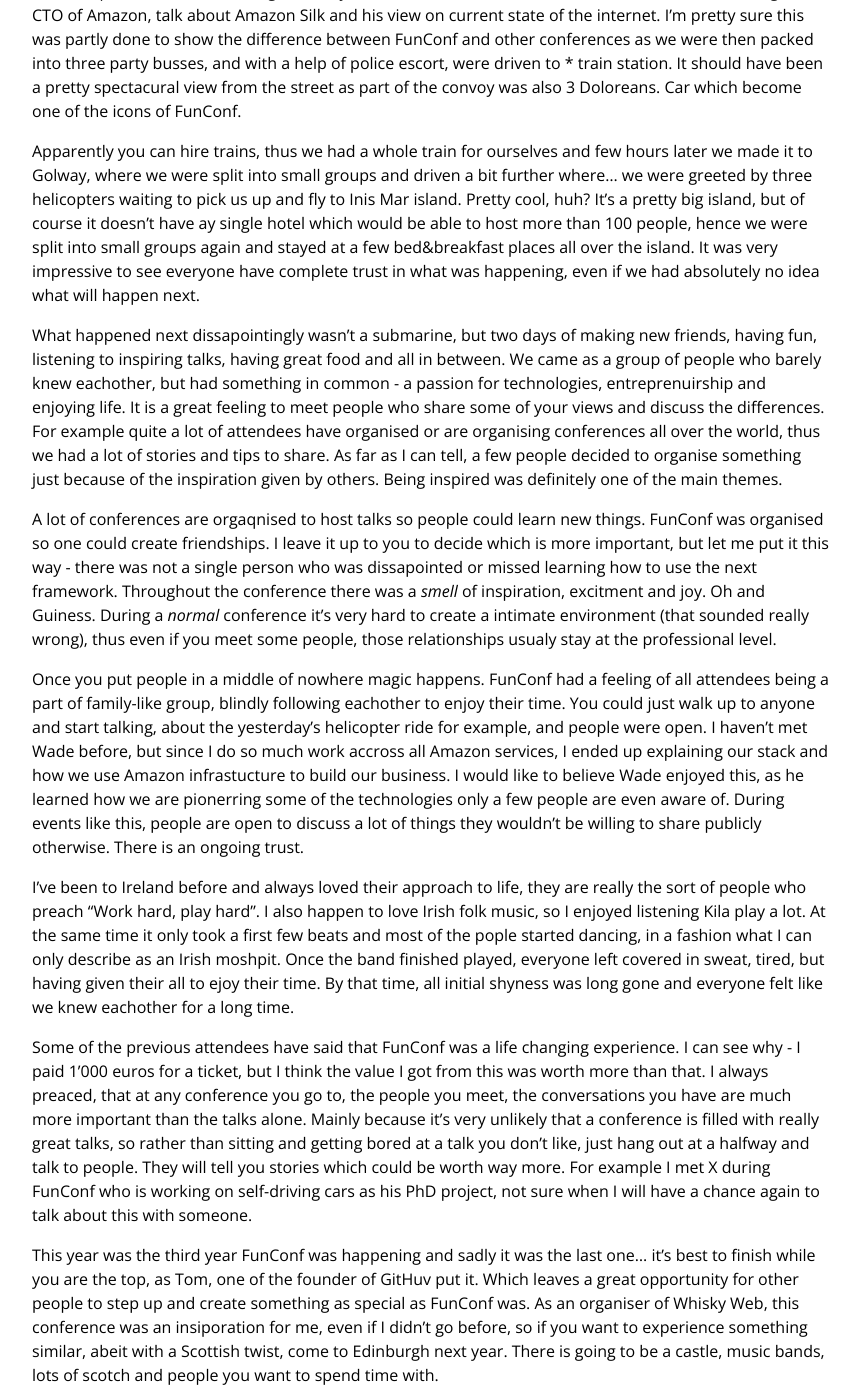
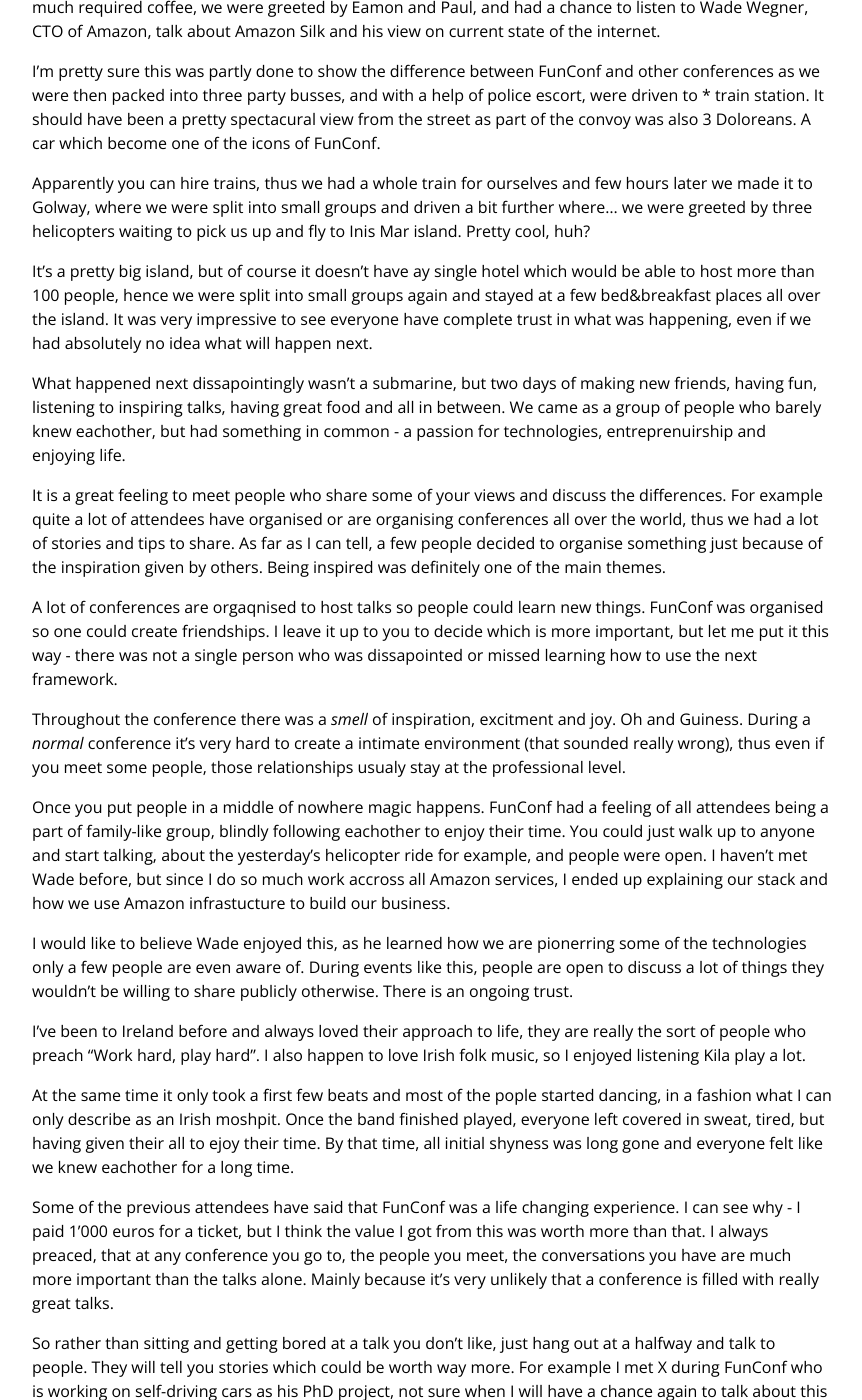
Before and after one commit to juokaz/juokaz.com, a Jekyll site: the page built from _posts/2012-09-03-funconf-fuck-yeah.markdown, in a window 1280 px wide and 1400 px high, scrolled down 397 px. Shown: the whole window, without its empty margins (208-1070 px from the left). Built offline with Jekyll 4.4.1, drawn with Linux system fonts in a browser that asks for light colours; comment, search, counter and statistics services are not loaded; some of the changed text lies outside the part shown.

Commit message:
More spacing

```diff
--- a/_posts/2012-09-03-funconf-fuck-yeah.markdown
+++ b/_posts/2012-09-03-funconf-fuck-yeah.markdown
@@ -6,20 +6,38 @@
 comments: true
 ---
 
-"Do you trust us?" is the only question you had to answer to buy a ticket to attend FunConf, a conference organised in Dublin, Ireland. There was no list of speakers, a schedule or venue information - if you trusted the organisers, you didn't need know that. I'm lucky enough to consider Eamon, one of the organisers, a great friend of mine and I didn't really need any convicing. Stories about previous conferences happening in a bus or in a castle in a middle of nowhere have been floating around for years. Furthermore, all previous attendees mentioned that it will be a lifetime experience and an opportunity to be part of something extraordinary.
+"Do you trust us?" is the only question you had to answer to buy a ticket to attend FunConf, a conference organised in Dublin, Ireland. There was no list of speakers, a schedule or venue information - if you trusted the organisers, you didn't need know that. I'm lucky enough to consider Eamon, one of the organisers, a great friend of mine and I didn't really need any convicing.
 
-The only piece of information we were given was to meet at Radisson hotel in Dublin at 8:30AM. After a much required coffee, we were greeted by Eamon and Paul, and had a chance to listen to Wade Wegner, CTO of Amazon, talk about Amazon Silk and his view on current state of the internet. I'm pretty sure this was partly done to show the difference between FunConf and other conferences as we were then packed into three party busses, and with a help of police escort, were driven to * train station. It should have been a pretty spectacural view from the street as part of the convoy was also 3 Doloreans. Car which become one of the icons of FunConf.
+Stories about previous conferences happening in a bus or in a castle in a middle of nowhere have been floating around for years. Furthermore, all previous attendees mentioned that it will be a lifetime experience and an opportunity to be part of something extraordinary.
 
-Apparently you can hire trains, thus we had a whole train for ourselves and few hours later we made it to Golway, where we were split into small groups and driven a bit further where... we were greeted by three helicopters waiting to pick us up and fly to Inis Mar island. Pretty cool, huh? It's a pretty big island, but of course it doesn't have ay single hotel which would be able to host more than 100 people, hence we were split into small groups again and stayed at a few bed&breakfast places all over the island. It was very impressive to see everyone have complete trust in what was happening, even if we had absolutely no idea what will happen next.
+The only piece of information we were given was to meet at Radisson hotel in Dublin at 8:30AM. After a much required coffee, we were greeted by Eamon and Paul, and had a chance to listen to Wade Wegner, CTO of Amazon, talk about Amazon Silk and his view on current state of the internet.
 
-What happened next dissapointingly wasn't a submarine, but two days of making new friends, having fun, listening to inspiring talks, having great food and all in between. We came as a group of people who barely knew eachother, but had something in common - a passion for technologies, entreprenuirship and enjoying life. It is a great feeling to meet people who share some of your views and discuss the differences. For example quite a lot of attendees have organised or are organising conferences all over the world, thus we had a lot of stories and tips to share. As far as I can tell, a few people decided to organise something just because of the inspiration given by others. Being inspired was definitely one of the main themes.
+I'm pretty sure this was partly done to show the difference between FunConf and other conferences as we were then packed into three party busses, and with a help of police escort, were driven to * train station. It should have been a pretty spectacural view from the street as part of the convoy was also 3 Doloreans. A car which become one of the icons of FunConf.
 
-A lot of conferences are orgaqnised to host talks so people could learn new things. FunConf was organised so one could create friendships. I leave it up to you to decide which is more important, but let me put it this way - there was not a single person who was dissapointed or missed learning how to use the next framework. Throughout the conference there was a *smell* of inspiration, excitment and joy. Oh and Guiness. During a *normal* conference it's very hard to create a intimate environment (that sounded really wrong), thus even if you meet some people, those relationships usualy stay at the professional level.
+Apparently you can hire trains, thus we had a whole train for ourselves and few hours later we made it to Golway, where we were split into small groups and driven a bit further where... we were greeted by three helicopters waiting to pick us up and fly to Inis Mar island. Pretty cool, huh?
 
-Once you put people in a middle of nowhere magic happens. FunConf had a feeling of all attendees being a part of family-like group, blindly following eachother to enjoy their time. You could just walk up to anyone and start talking, about the yesterday's helicopter ride for example, and people were open. I haven't met Wade before, but since I do so much work accross all Amazon services, I ended up explaining our stack and how we use Amazon infrastucture to build our business. I would like to believe Wade enjoyed this, as he learned how we are pionerring some of the technologies only a few people are even aware of. During events like this, people are open to discuss a lot of things they wouldn't be willing to share publicly otherwise. There is an ongoing trust.
+It's a pretty big island, but of course it doesn't have ay single hotel which would be able to host more than 100 people, hence we were split into small groups again and stayed at a few bed&breakfast places all over the island. It was very impressive to see everyone have complete trust in what was happening, even if we had absolutely no idea what will happen next.
 
-I've been to Ireland before and always loved their approach to life, they are really the sort of people who preach "Work hard, play hard". I also happen to love Irish folk music, so I enjoyed listening Kila play a lot. At the same time it only took a first few beats and most of the pople started dancing, in a fashion what I can only describe as an Irish moshpit. Once the band finished played, everyone left covered in sweat, tired, but having given their all to ejoy their time. By that time, all initial shyness was long gone and everyone felt like we knew eachother for a long time.
+What happened next dissapointingly wasn't a submarine, but two days of making new friends, having fun, listening to inspiring talks, having great food and all in between. We came as a group of people who barely knew eachother, but had something in common - a passion for technologies, entreprenuirship and enjoying life.
 
-Some of the previous attendees have said that FunConf was a life changing experience. I can see why - I paid 1'000 euros for a ticket, but I think the value I got from this was worth more than that. I always preaced, that at any conference you go to, the people you meet, the conversations you have are much more important than the talks alone. Mainly because it's very unlikely that a conference is filled with really great talks, so rather than sitting and getting bored at a talk you don't like, just hang out at a halfway and talk to people. They will tell you stories which could be worth way more. For example I met X during FunConf who is working on self-driving cars as his PhD project, not sure when I will have a chance again to talk about this with someone.
+It is a great feeling to meet people who share some of your views and discuss the differences. For example quite a lot of attendees have organised or are organising conferences all over the world, thus we had a lot of stories and tips to share. As far as I can tell, a few people decided to organise something just because of the inspiration given by others. Being inspired was definitely one of the main themes.
 
-This year was the third year FunConf was happening and sadly it was the last one... it's best to finish while you are the top, as Tom, one of the founder of GitHuv put it. Which leaves a great opportunity for other people to step up and create something as special as FunConf was. As an organiser of Whisky Web, this conference was an insiporation for me, even if I didn't go before, so if you want to experience something similar, abeit with a Scottish twist, come to Edinburgh next year. There is going to be a castle, music bands, lots of scotch and people you want to spend time with.
+A lot of conferences are orgaqnised to host talks so people could learn new things. FunConf was organised so one could create friendships. I leave it up to you to decide which is more important, but let me put it this way - there was not a single person who was dissapointed or missed learning how to use the next framework.
+
+Throughout the conference there was a *smell* of inspiration, excitment and joy. Oh and Guiness. During a *normal* conference it's very hard to create a intimate environment (that sounded really wrong), thus even if you meet some people, those relationships usualy stay at the professional level.
+
+Once you put people in a middle of nowhere magic happens. FunConf had a feeling of all attendees being a part of family-like group, blindly following eachother to enjoy their time. You could just walk up to anyone and start talking, about the yesterday's helicopter ride for example, and people were open. I haven't met Wade before, but since I do so much work accross all Amazon services, I ended up explaining our stack and how we use Amazon infrastucture to build our business.
+
+I would like to believe Wade enjoyed this, as he learned how we are pionerring some of the technologies only a few people are even aware of. During events like this, people are open to discuss a lot of things they wouldn't be willing to share publicly otherwise. There is an ongoing trust.
+
+I've been to Ireland before and always loved their approach to life, they are really the sort of people who preach "Work hard, play hard". I also happen to love Irish folk music, so I enjoyed listening Kila play a lot.
+
+At the same time it only took a first few beats and most of the pople started dancing, in a fashion what I can only describe as an Irish moshpit. Once the band finished played, everyone left covered in sweat, tired, but having given their all to ejoy their time. By that time, all initial shyness was long gone and everyone felt like we knew eachother for a long time.
+
+Some of the previous attendees have said that FunConf was a life changing experience. I can see why - I paid 1'000 euros for a ticket, but I think the value I got from this was worth more than that. I always preaced, that at any conference you go to, the people you meet, the conversations you have are much more important than the talks alone. Mainly because it's very unlikely that a conference is filled with really great talks.
+
+So rather than sitting and getting bored at a talk you don't like, just hang out at a halfway and talk to people. They will tell you stories which could be worth way more. For example I met X during FunConf who is working on self-driving cars as his PhD project, not sure when I will have a chance again to talk about this with someone.
+
+This year was the third year FunConf was happening and sadly it was the last one... it's best to finish while you are the top, as Tom, one of the founder of GitHuv put it. Which leaves a great opportunity for other people to step up and create something as special as FunConf was.
+
+As an organiser of Whisky Web, this conference was an insiporation for me, even if I didn't go before, so if you want to experience something similar, abeit with a Scottish twist, come to Edinburgh next year. There is going to be a castle, music bands, lots of scotch and people you want to spend time with.
```
